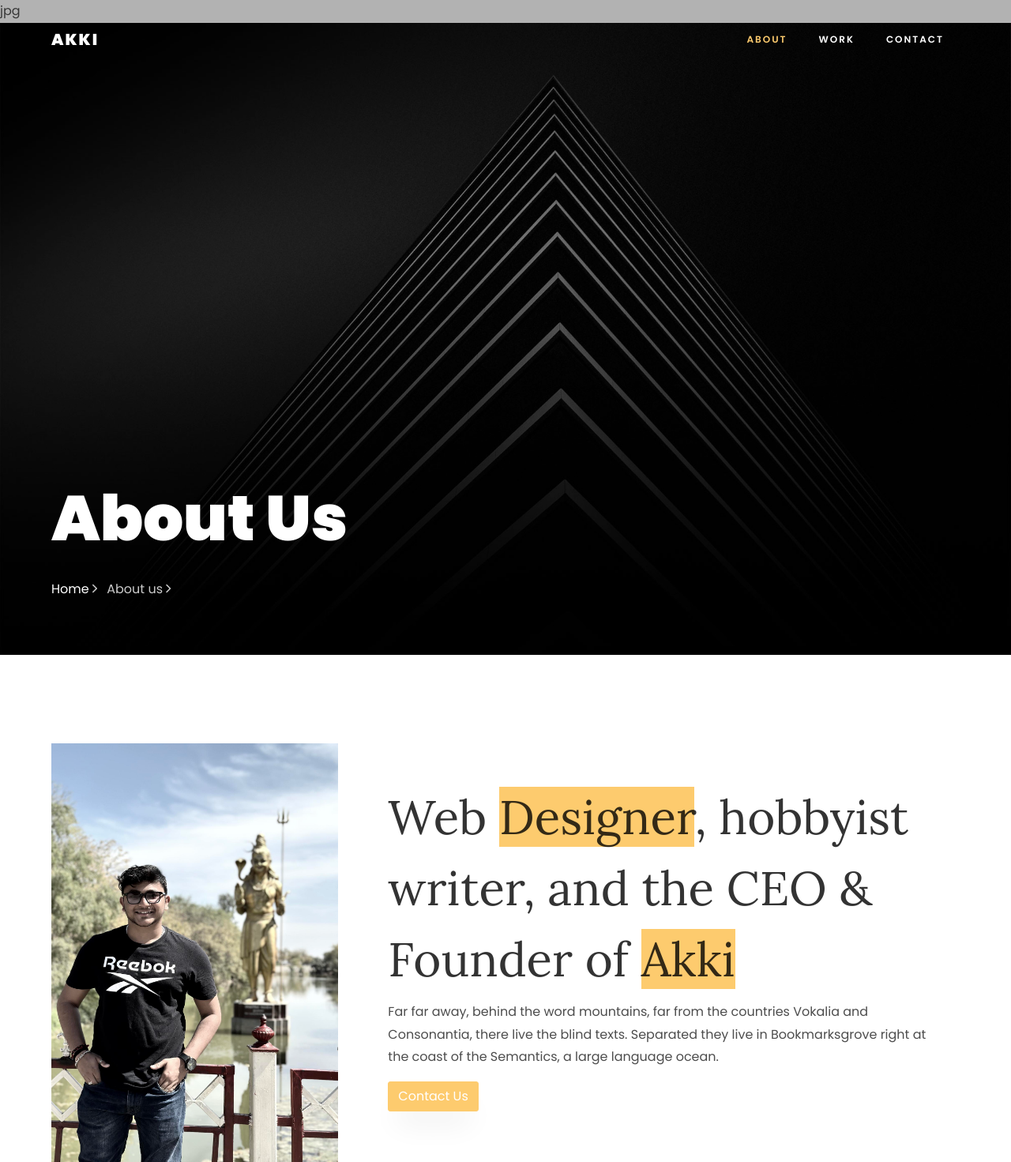
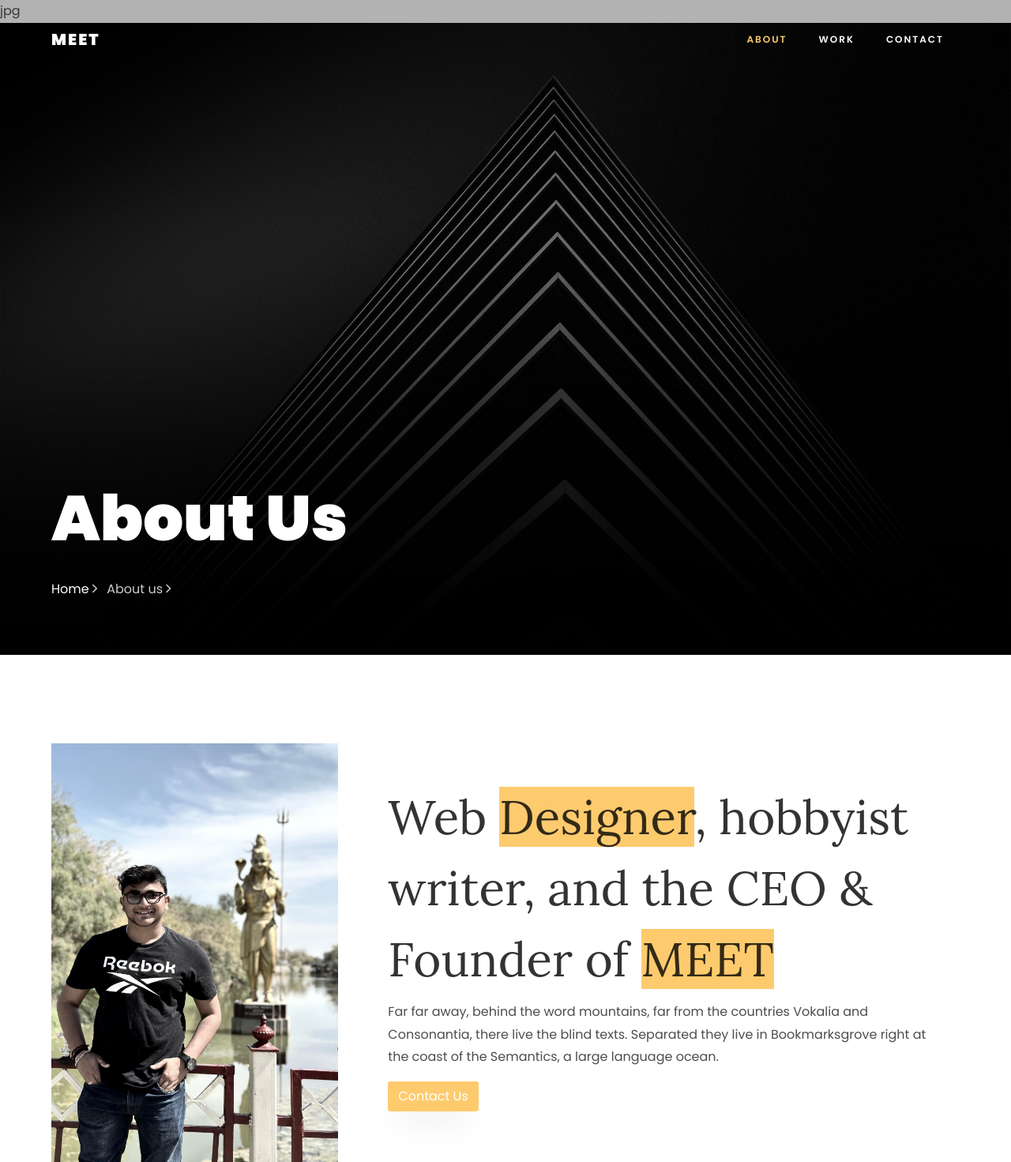
Before and after one commit to Meet92002/potfolio, a plain HTML site: page about.html in a window 1280 px wide. Shown: the top 1471 px of the page at 79% size. Drawn offline with Linux system fonts and the light colour scheme; some packages are replaced by stand-ins of ours; no server answers; files whose address does not match are found by name; a web font is replaced by a local one.

Commit message:
Potfolio

```diff
--- a/about.html
+++ b/about.html
@@ -31,7 +31,7 @@
   <body>
 	  <nav class="navbar navbar-expand-lg navbar-dark ftco_navbar bg-dark ftco-navbar-light" id="ftco-navbar">
 	    <div class="container">
-	      <a class="navbar-brand" href="index.html">Akki</a>
+	      <a class="navbar-brand" href="index.html">MEET</a>
 	      <button class="navbar-toggler" type="button" data-toggle="collapse" data-target="#ftco-nav" aria-controls="ftco-nav" aria-expanded="false" aria-label="Toggle navigation">
 	        <span class="oi oi-menu"></span> Menu
 	      </button>
@@ -66,7 +66,7 @@
     				<div class="img" style="background-image: url('images/bg_2.jpg')"></div>
     			</div>
     			<div class="col-md-8 py-md-5 pt-4 p-md-5">
-    				<h2>Web <span>Designer</span>, hobbyist writer, and the CEO &amp; Founder of <span>Akki</span></h2>
+    				<h2>Web <span>Designer</span>, hobbyist writer, and the CEO &amp; Founder of <span>MEET</span></h2>
     				<p>Far far away, behind the word mountains, far from the countries Vokalia and Consonantia, there live the blind texts. Separated they live in Bookmarksgrove right at the coast of the Semantics, a large language ocean.</p>
     				<p><a href="#" class="btn btn-primary">Contact Us</a></p>
     			</div>
```
